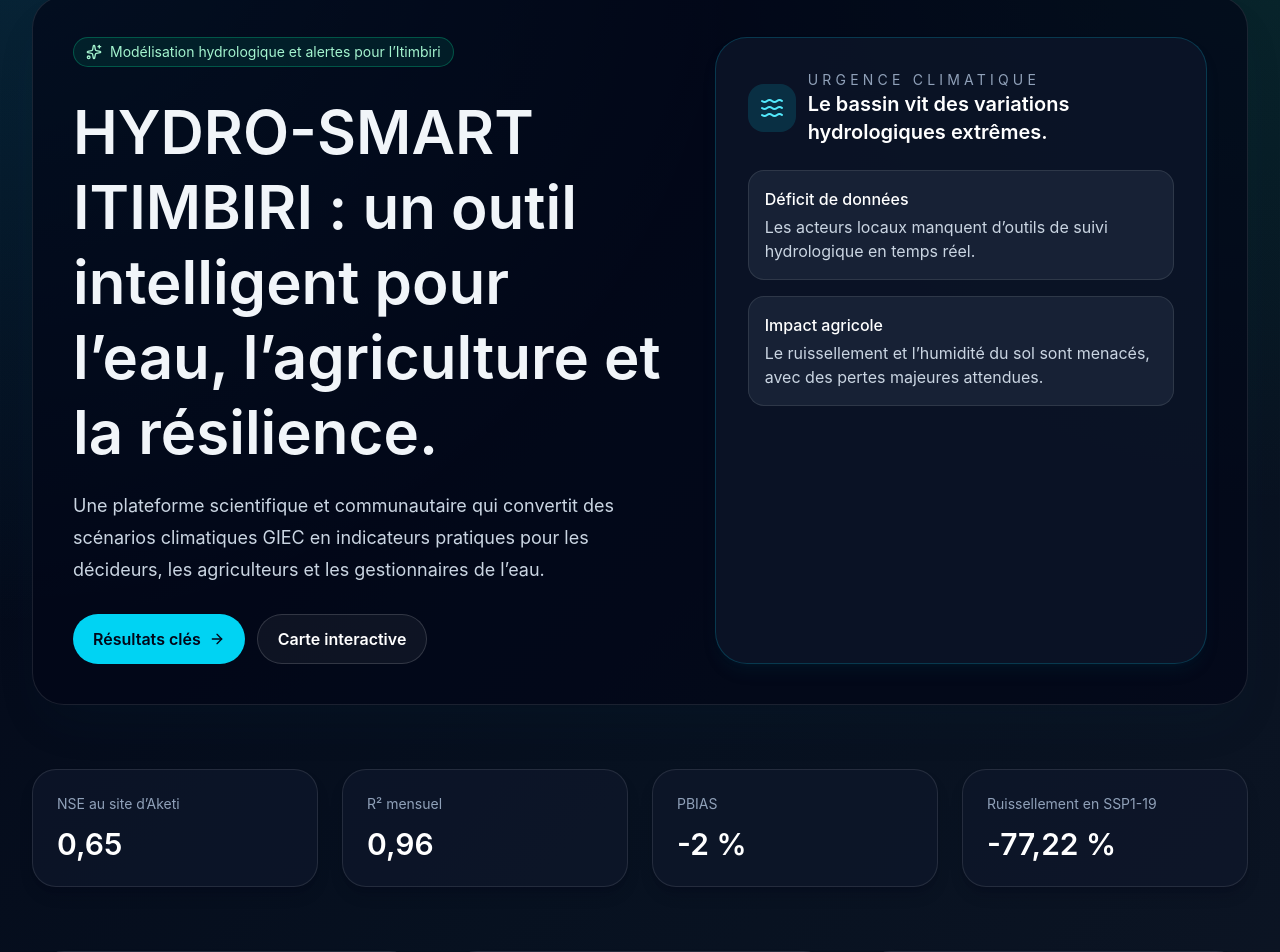
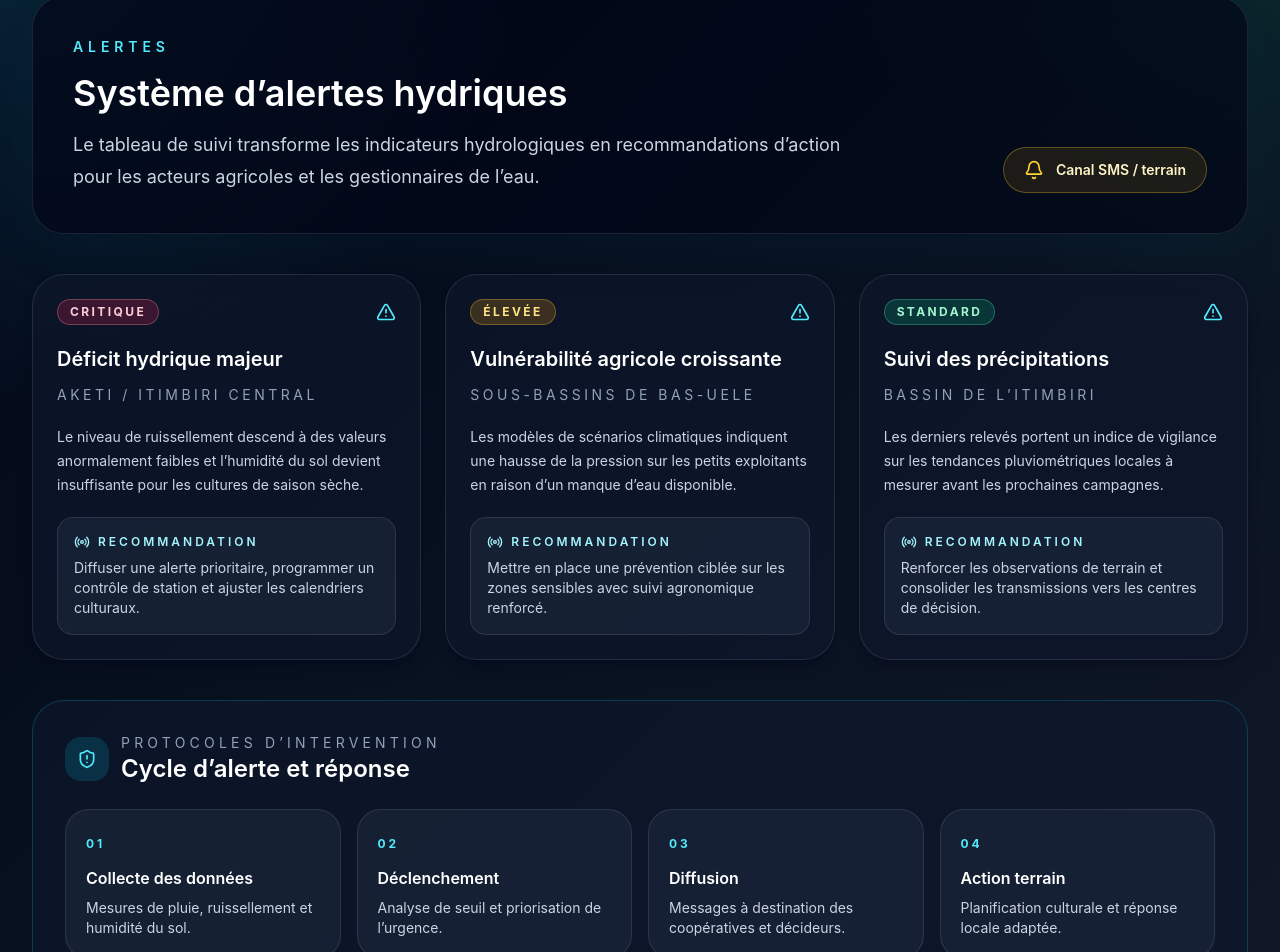
Before and after one commit to Watukia/Hydro, a React (Vite) app: page /alertes in a window 1280 px wide. Shown: the part 115-1067 px from the top of the page. Built offline with nearby package versions, Linux system fonts and the light colour scheme.

Commit message:
mise à jour du site

```diff
--- a/src/App.tsx
+++ b/src/App.tsx
@@ -1,4 +1,5 @@
 import { BrowserRouter, NavLink, Route, Routes } from 'react-router-dom';
+import Alertes from './pages/Alertes';
 import Home from './pages/Home';
 import Localisation from './pages/Localisation';
 import Results from './pages/Results';
@@ -25,15 +26,18 @@ function App() {
               <NavLink to="/results" className={navLinkClass}>
                 Résultats
               </NavLink>
+              <NavLink to="/alertes" className={navLinkClass}>
+                Alertes
+              </NavLink>
               <NavLink to="/localisation" className={navLinkClass}>
                 Carte
               </NavLink>
             </nav>
             <NavLink
-              to="/localisation"
+              to="/alertes"
               className="rounded-full border border-cyan-400/30 bg-cyan-400/10 px-4 py-2 text-sm font-medium text-cyan-200 transition hover:bg-cyan-400/20"
             >
-              Voir la carte
+              Voir les alertes
             </NavLink>
           </div>
         </header>
@@ -42,6 +46,7 @@ function App() {
           <Routes>
             <Route path="/" element={<Home />} />
             <Route path="/results" element={<Results />} />
+            <Route path="/alertes" element={<Alertes />} />
             <Route path="/localisation" element={<Localisation />} />
             <Route path="*" element={<Home />} />
           </Routes>
--- a/src/data/content.ts
+++ b/src/data/content.ts
@@ -47,6 +47,30 @@ export const highlights = [
   'Système d’alerte adapté aux contextes ruraux avec faible connectivité.',
 ];
 
+export const alertFeed = [
+  {
+    level: 'Critique',
+    title: 'Déficit hydrique majeur',
+    area: 'Aketi / Itimbiri central',
+    description: 'Le niveau de ruissellement descend à des valeurs anormalement faibles et l’humidité du sol devient insuffisante pour les cultures de saison sèche.',
+    action: 'Diffuser une alerte prioritaire, programmer un contrôle de station et ajuster les calendriers culturaux.',
+  },
+  {
+    level: 'Élevée',
+    title: 'Vulnérabilité agricole croissante',
+    area: 'Sous-bassins de Bas-Uele',
+    description: 'Les modèles de scénarios climatiques indiquent une hausse de la pression sur les petits exploitants en raison d’un manque d’eau disponible.',
+    action: 'Mettre en place une prévention ciblée sur les zones sensibles avec suivi agronomique renforcé.',
+  },
+  {
+    level: 'Standard',
+    title: 'Suivi des précipitations',
+    area: 'Bassin de l’Itimbiri',
+    description: 'Les derniers relevés portent un indice de vigilance sur les tendances pluviométriques locales à mesurer avant les prochaines campagnes.',
+    action: 'Renforcer les observations de terrain et consolider les transmissions vers les centres de décision.',
+  },
+];
+
 export const subBasins = [
   { name: 'Aketi', territory: 'Bas-Uele', area: '1845,83 km²' },
   { name: 'Itimbiri (1)', territory: 'Bas-Uele/Mongala', area: '2340,94 km²' },
--- /dev/null
+++ b/src/pages/Alertes.tsx
@@ -0,0 +1,85 @@
+import { AlertTriangle, Bell, Radio, ShieldAlert } from 'lucide-react';
+import { alertFeed } from '../data/content';
+
+export default function Alertes() {
+  return (
+    <div className="space-y-10">
+      <section className="rounded-4xl border border-white/10 bg-slate-950/70 p-10 shadow-2xl shadow-cyan-950/20">
+        <div className="flex flex-col gap-6 lg:flex-row lg:items-end lg:justify-between">
+          <div>
+            <p className="text-sm font-semibold uppercase tracking-[0.35em] text-cyan-300">Alertes</p>
+            <h1 className="mt-4 text-4xl font-semibold text-white">Système d’alertes hydriques</h1>
+            <p className="mt-4 max-w-3xl text-lg leading-8 text-slate-300">
+              Le tableau de suivi transforme les indicateurs hydrologiques en recommandations d’action pour les acteurs agricoles et les gestionnaires de l’eau.
+            </p>
+          </div>
+          <div className="inline-flex items-center gap-3 rounded-3xl border border-amber-300/30 bg-amber-400/10 px-5 py-3">
+            <Bell className="h-5 w-5 text-amber-300" />
+            <span className="text-sm font-semibold text-amber-100">Canal SMS / terrain</span>
+          </div>
+        </div>
+      </section>
+
+      <section className="grid gap-6 md:grid-cols-3">
+        {alertFeed.map((alert) => (
+          <article key={alert.title} className="rounded-4xl border border-white/10 bg-slate-900/70 p-6 shadow-lg shadow-slate-950/20">
+            <div className="flex items-center justify-between">
+              <span className={`inline-flex items-center rounded-full px-3 py-1 text-xs font-bold uppercase tracking-[0.2em] ${
+                alert.level === 'Critique'
+                  ? 'bg-rose-500/20 text-rose-200 border border-rose-300/30'
+                  : alert.level === 'Élevée'
+                    ? 'bg-amber-500/20 text-amber-200 border border-amber-300/30'
+                    : 'bg-emerald-500/20 text-emerald-200 border border-emerald-300/30'
+              }`}>{alert.level}</span>
+              <AlertTriangle className="h-5 w-5 text-cyan-300" />
+            </div>
+            <h2 className="mt-5 text-xl font-semibold text-white">{alert.title}</h2>
+            <p className="mt-3 text-sm uppercase tracking-[0.25em] text-slate-400">{alert.area}</p>
+            <p className="mt-5 text-sm leading-6 text-slate-300">{alert.description}</p>
+            <div className="mt-5 rounded-2xl border border-white/10 bg-slate-800/60 p-4">
+              <div className="flex items-center gap-2 text-cyan-200">
+                <Radio className="h-4 w-4" />
+                <span className="text-xs font-semibold uppercase tracking-[0.25em]">Recommandation</span>
+              </div>
+              <p className="mt-2 text-sm text-slate-300">{alert.action}</p>
+            </div>
+          </article>
+        ))}
+      </section>
+
+      <section className="rounded-4xl border border-cyan-400/20 bg-slate-900/70 p-8">
+        <div className="flex items-center gap-3">
+          <div className="rounded-2xl bg-cyan-400/15 p-3 text-cyan-300">
+            <ShieldAlert className="h-5 w-5" />
+          </div>
+          <div>
+            <p className="text-sm uppercase tracking-[0.3em] text-slate-400">Protocoles d’intervention</p>
+            <h2 className="text-2xl font-semibold text-white">Cycle d’alerte et réponse</h2>
+          </div>
+        </div>
+        <div className="mt-6 grid gap-4 md:grid-cols-4">
+          <div className="rounded-3xl border border-white/10 bg-slate-800/60 p-5">
+            <span className="text-xs font-bold uppercase tracking-[0.25em] text-cyan-300">01</span>
+            <p className="mt-3 font-semibold text-white">Collecte des données</p>
+            <p className="mt-2 text-sm text-slate-300">Mesures de pluie, ruissellement et humidité du sol.</p>
+          </div>
+          <div className="rounded-3xl border border-white/10 bg-slate-800/60 p-5">
+            <span className="text-xs font-bold uppercase tracking-[0.25em] text-cyan-300">02</span>
+            <p className="mt-3 font-semibold text-white">Déclenchement</p>
+            <p className="mt-2 text-sm text-slate-300">Analyse de seuil et priorisation de l’urgence.</p>
+          </div>
+          <div className="rounded-3xl border border-white/10 bg-slate-800/60 p-5">
+            <span className="text-xs font-bold uppercase tracking-[0.25em] text-cyan-300">03</span>
+            <p className="mt-3 font-semibold text-white">Diffusion</p>
+            <p className="mt-2 text-sm text-slate-300">Messages à destination des coopératives et décideurs.</p>
+          </div>
+          <div className="rounded-3xl border border-white/10 bg-slate-800/60 p-5">
+            <span className="text-xs font-bold uppercase tracking-[0.25em] text-cyan-300">04</span>
+            <p className="mt-3 font-semibold text-white">Action terrain</p>
+            <p className="mt-2 text-sm text-slate-300">Planification culturale et réponse locale adaptée.</p>
+          </div>
+        </div>
+      </section>
+    </div>
+  );
+}
```
